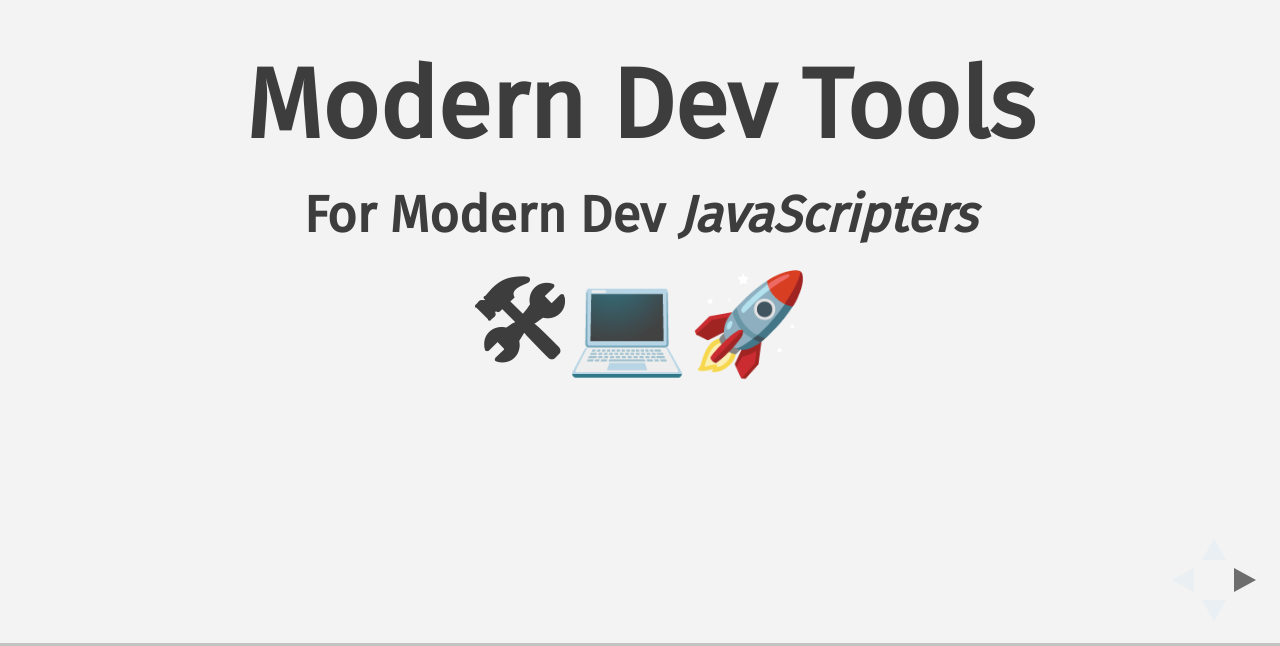
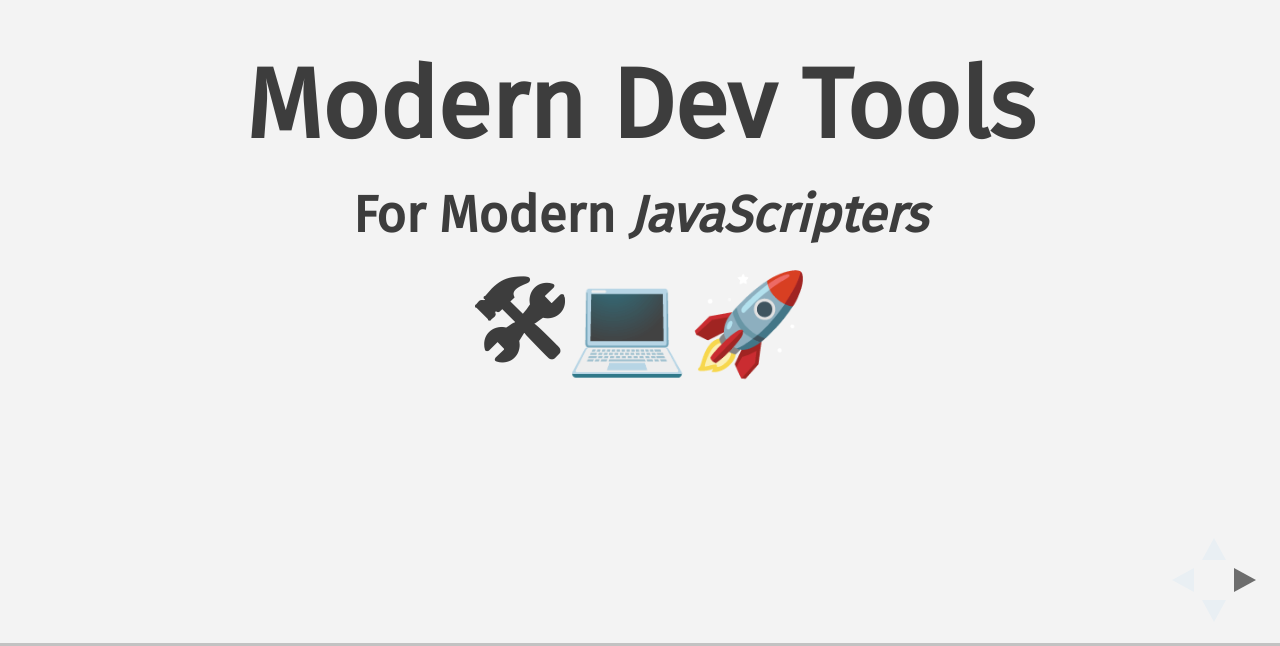
Before and after one commit to ianaya89/modern-dev-tools, a website: page index.html in a window 1280 px wide. Shown: the part 154-800 px from the top of the page. Drawn offline with Linux system fonts and the light colour scheme.

Commit message:
Fixing title

```diff
--- a/index.html
+++ b/index.html
@@ -32,7 +32,7 @@
     <div class="slides">
       <section>
         <h1>Modern Dev Tools</h1>
-        <h3>For Modern Dev <i>JavaScripters</i></h3>
+        <h3>For Modern <i>JavaScripters</i></h3>
         <h1>🛠💻🚀</h1>
         <h4></h4>
       </section>
```
